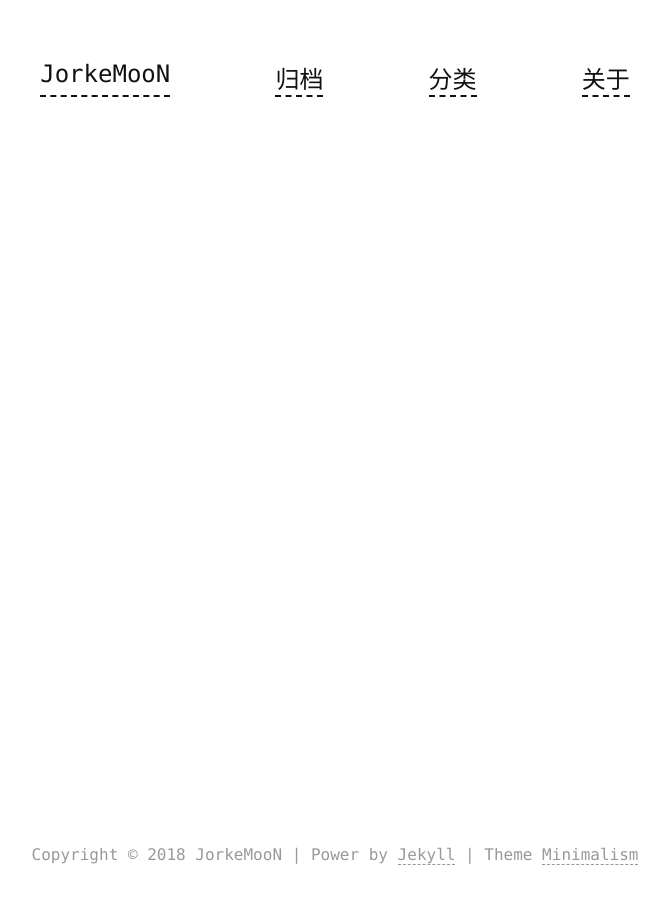
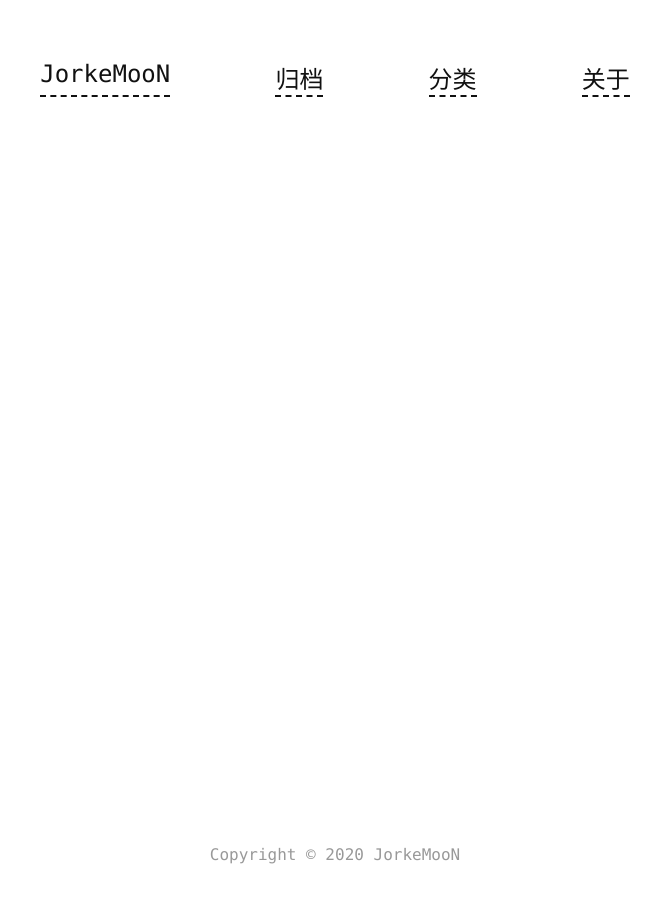
Before and after one commit to JorkeMooN/jorkemoon.github.io, a Jekyll site: the page built from articles.md, in a window 1280 px wide. Shown: the whole page, without its empty margins (305-974 px from the left). Built offline with Jekyll 4.4.1, drawn with Linux system fonts in a browser that asks for light colours.

Commit message:
modify something

```diff
--- a/_config.yml
+++ b/_config.yml
@@ -37,3 +37,5 @@ exclude:
   - vendor
   - Gemfile
   - Gemfile.lock
+
+copyright_time: 2020
--- a/_includes/copyright.html
+++ b/_includes/copyright.html
@@ -1,7 +1,5 @@
 <section class="copyright">
-  <p>Copyright &copy; {{ site.copyright_time | default: "2018" }} {{ site.name | default: "minimalism" }} | Power by
-    <a href="https://jekyllrb.com/" target="_blank">Jekyll</a>
-     | Theme
-     <a href="https://github.com/showzeng/minimalism" target="_blank">Minimalism</a>
+  <p>Copyright &copy; {{ site.copyright_time | default: "2020" }} {{ site.name | default: "JorkeMooN" }}
+
   </p>
 </section>
```
